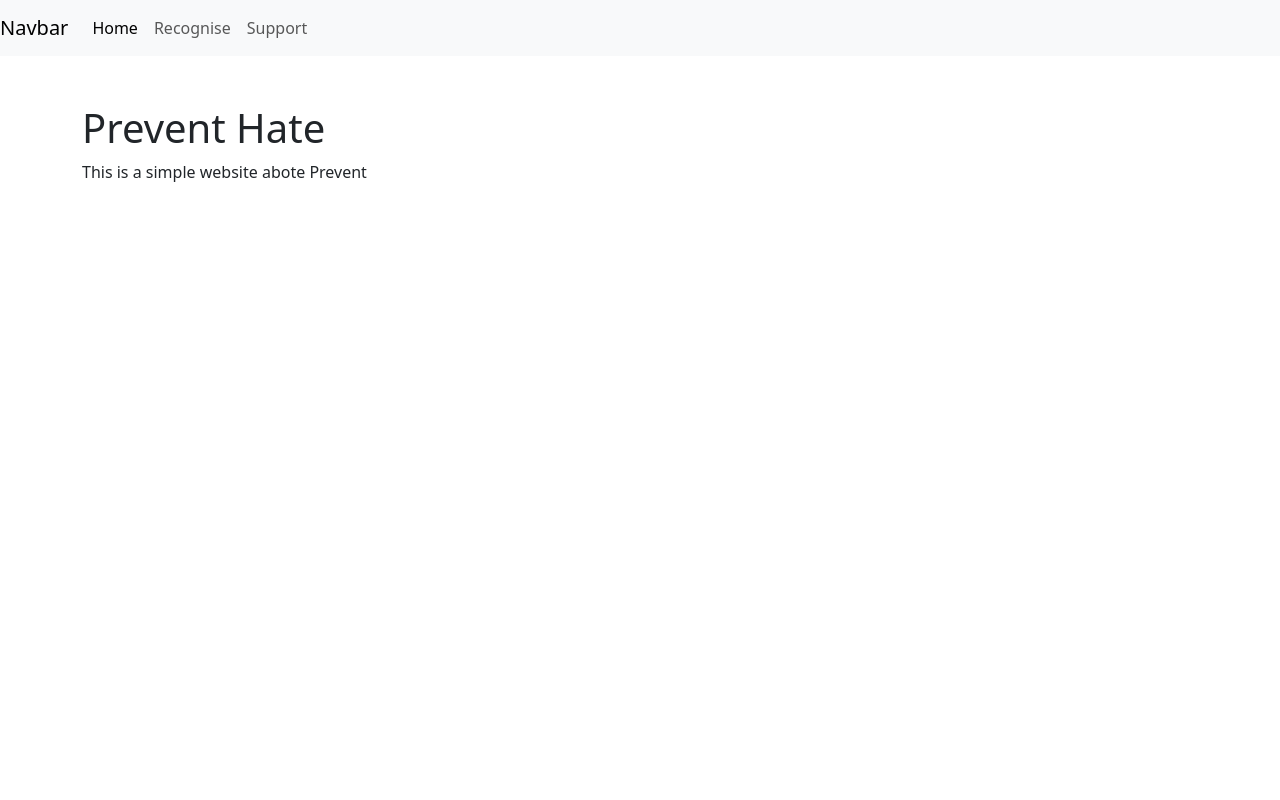
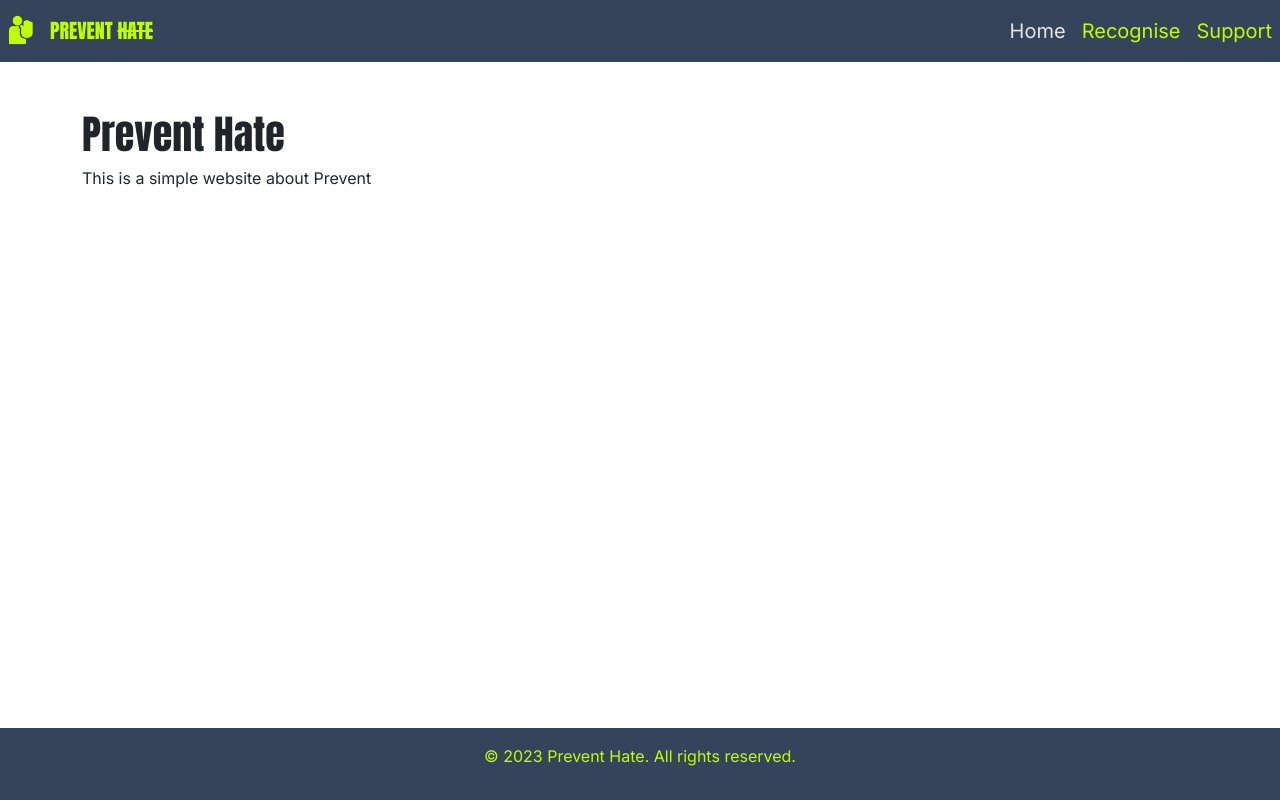
Before and after one commit to shantaisat/preventhate, a plain HTML site: page index.html in a window 1280 px wide. Drawn offline with nearby package versions, Linux system fonts and the light colour scheme.

Commit message:
added vav bar and footer variable css

```diff
--- a/assets/css/style.css
+++ b/assets/css/style.css
@@ -0,0 +1,76 @@
+:root {
+    --primary-color: #007bff;
+    --secondary-color: #6c757d;
+    --success-color: #28a745;
+    --danger-color: #dc3545;
+    --warning-color: #ffc107;
+    --info-color: #17a2b8;
+    --light-color: #f8f9fa;
+    --dark-color: #343a40;
+    --navbar-bg-color: #36445b; /* Updated color */
+    --navbar-font-color: #bdff00; /* Navbar font color */
+    --font-family: 'Arial, sans-serif';
+    --font-family-anton: 'Anton', sans-serif;
+    --font-family-inter: 'Inter', sans-serif;
+    --font-size-base: 16px; /* Base font size */
+    --font-size-h1: 2.5rem; /* Font size for h1 */
+    --font-size-h2: 2rem; /* Font size for h2 */
+    --font-size-p: 1rem; /* Font size for paragraphs */
+    --navbar-font-size: 1.25rem; /* Font size for navbar */
+    --active-link-color: #e4e5e6; /* Color for active link */
+}
+
+body {
+    display: flex;
+    flex-direction: column;
+    min-height: 100vh;
+    font-family: var(--font-family);
+    font-size: var(--font-size-base);
+}
+
+h1 {
+    font-family: var(--font-family-anton);
+    font-size: var(--font-size-h1);
+}
+
+h2 {
+    font-family: var(--font-family-anton);
+    font-size: var(--font-size-h2);
+}
+
+.navbar-brand {
+    font-family: var(--font-family-anton);
+    color: var(--navbar-font-color);
+    font-size: var(--navbar-font-size);
+}
+
+.navbar {
+    color: #e4e5e6;
+    background-color: var(--navbar-bg-color);
+}
+
+.navbar-nav .nav-link {
+    color: var(--navbar-font-color);
+    font-family: var(--font-family-inter);
+    font-size: var(--navbar-font-size);
+}
+
+.navbar-nav .nav-link.active {
+    color: var(--active-link-color); /* Apply color to active link */
+}
+
+p {
+    font-family: var(--font-family-inter);
+    font-size: var(--font-size-p);
+}
+
+.content {
+    flex: 1;
+}
+
+footer {
+    background-color: var(--navbar-bg-color); /* Set footer background color to navbar color */
+    padding: 1rem;
+    text-align: center;
+    color: var(--navbar-font-color); /* Set footer text color to navbar font color */
+}
--- a/index.html
+++ b/index.html
@@ -5,21 +5,27 @@
     <meta name="viewport" content="width=device-width, initial-scale=1.0">
     <title>Prevent Hate</title>
     <!-- Favicon -->
-    <link rel="icon" href="assets/images/Prevent Logo.png" type="image/png">
+    <link rel="icon" href="images/Prevent Logo.png" type="image/png">
     <!-- Bootstrap CSS -->
     <link href="https://cdn.jsdelivr.net/npm/bootstrap@5.3.3/dist/css/bootstrap.min.css" rel="stylesheet"
         integrity="sha384-QWTKZyjpPEjISv5WaRU9OFeRpok6YctnYmDr5pNlyT2bRjXh0JMhjY6hW+ALEwIH" crossorigin="anonymous">
+        <link rel="preconnect" href="https://fonts.googleapis.com">
+<link rel="preconnect" href="https://fonts.gstatic.com" crossorigin>
+<link href="https://fonts.googleapis.com/css2?family=Anton&family=Inter:ital,opsz,wght@0,14..32,100..900;1,14..32,100..900&display=swap" rel="stylesheet">
+    <!-- Custom CSS -->
+    <link rel="stylesheet" href="assets/css/style.css">
 </head>
 <body>
-    <nav class="navbar navbar-expand-lg navbar-light bg-light">
-        <a class="navbar-brand" href="#">Navbar</a>
+    <nav class="navbar navbar-expand-lg navbar-light">
+        <img src="assets/images/Prevent Logo.png" alt="Prevent Logo" style="height: 40px; margin-right: 10px;">
+         <a class="navbar-brand" href="#">PREVENT <del>HATE</del></a>
         <button class="navbar-toggler" type="button" data-bs-toggle="collapse" data-bs-target="#navbarNav" aria-controls="navbarNav" aria-expanded="false" aria-label="Toggle navigation">
             <span class="navbar-toggler-icon"></span>
         </button>
         <div class="collapse navbar-collapse" id="navbarNav">
-            <ul class="navbar-nav">
+            <ul class="navbar-nav ms-auto">
                 <li class="nav-item">
-                    <a class="nav-link active" aria-current="page" href="#">Home</a>
+                    <a class="nav-link active custom-home-link" aria-current="page" href="#">Home</a>
                 </li>
                 <li class="nav-item">
                     <a class="nav-link" href="recognise.html">Recognise</a>
@@ -27,20 +33,22 @@
                 <li class="nav-item">
                     <a class="nav-link" href="support.html">Support</a>
                 </li>
-
             </ul>
         </div>
     </nav>
 
-    <div class="container mt-5">
+    <div class="container mt-5 content">
         <h1>Prevent Hate</h1>
-        <p>This is a simple website abote Prevent</p>
+        <p>This is a simple website about Prevent</p>
     </div>
 
-   <!-- Bootstrap JS -->
-   <script src="https://cdn.jsdelivr.net/npm/bootstrap@5.3.3/dist/js/bootstrap.bundle.min.js"
-   integrity="sha384-YvpcrYf0tY3lHB60NNkmXc5s9fDVZLESaAA55NDzOxhy9GkcIdslK1eN7N6jIeHz" crossorigin="anonymous">
-   </script>
+    <footer>
+        <p>&copy; 2023 Prevent Hate. All rights reserved.</p>
+    </footer>
 
+    <!-- Bootstrap JS -->
+    <script src="https://cdn.jsdelivr.net/npm/bootstrap@5.3.3/dist/js/bootstrap.bundle.min.js"
+    integrity="sha384-YvpcrYf0tY3lHB60NNkmXc5s9fDVZLESaAA55NDzOxhy9GkcIdslK1eN7N6jIeHz" crossorigin="anonymous">
+    </script>
 </body>
 </html>
```
